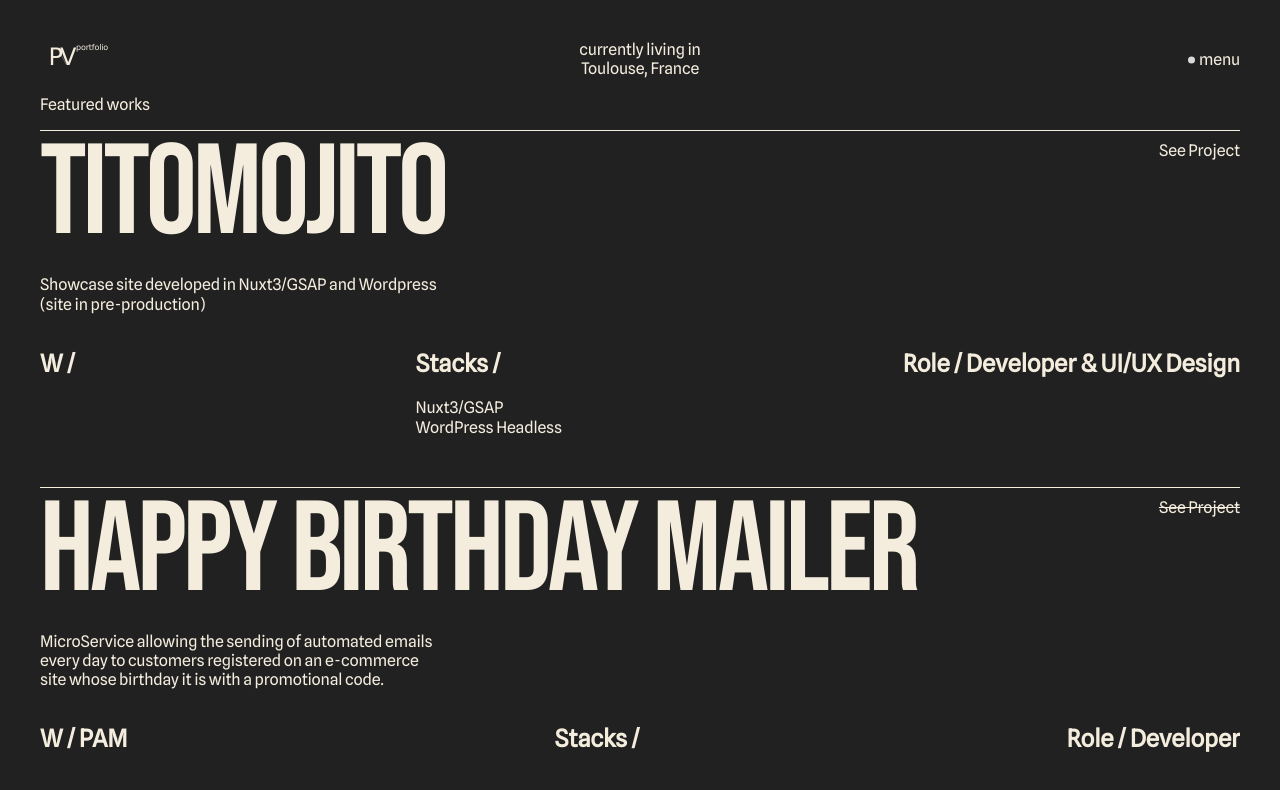
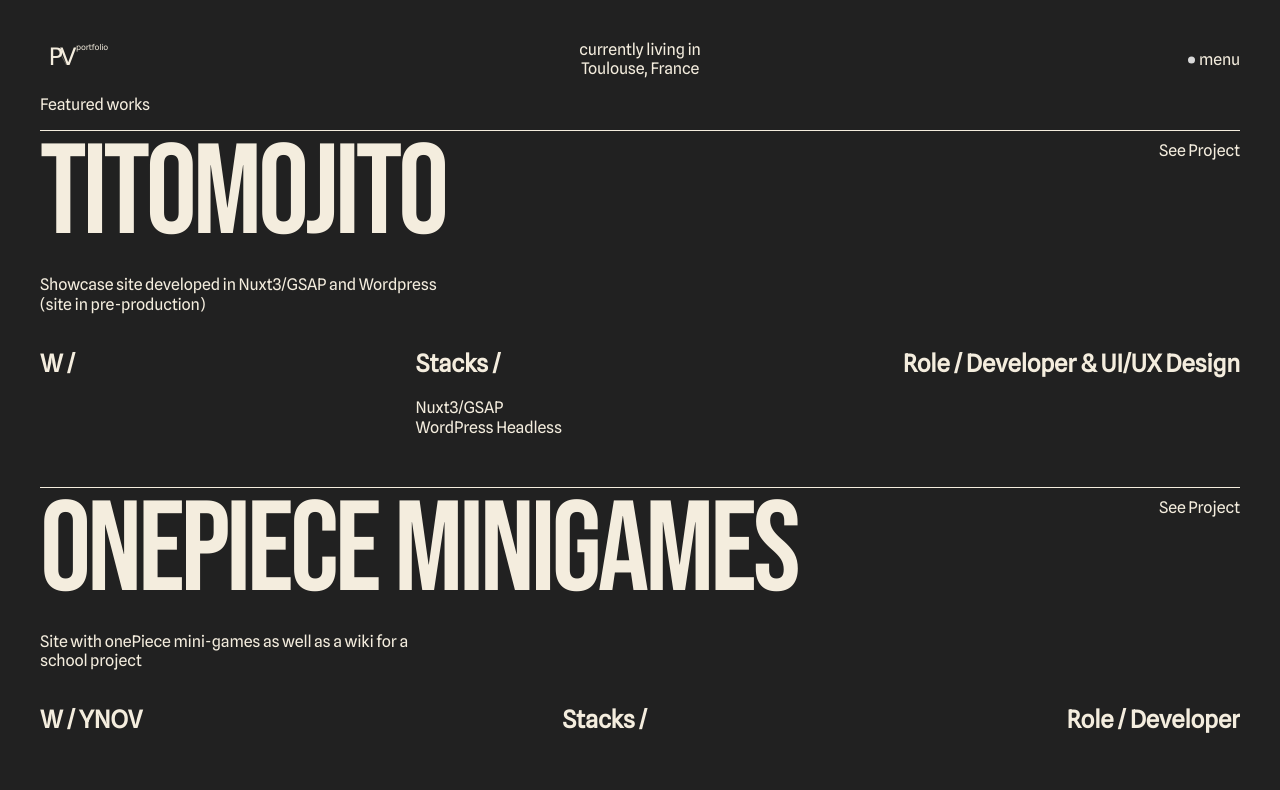
Before and after one commit to tifiloutube/my-portfolio, a Nuxt app in the folder portfolio/: page /Work in a window 1280 px wide. Shown: the top 790 px of the page. Built offline with nearby package versions, Linux system fonts and the light colour scheme.

Commit message:
Update ExperiencePro.vue

```diff
--- a/portfolio/components/WorkPage/ExperiencePro.vue
+++ b/portfolio/components/WorkPage/ExperiencePro.vue
@@ -105,6 +105,45 @@
           <div>
             <h2>
               Role / Developer & UI/UX Design
+            </h2>
+          </div>
+        </div>
+      </div>
+      <div class="project">
+        <div class="container-title">
+          <h1 class="h2 project-title">
+            OnePiece MiniGames
+          </h1>
+          <a href="https://github.com/tifiloutube/React-OnePiece" target="_blank" class="project-git">
+            See Project
+          </a>
+        </div>
+        <div class="project-description">
+          <p>
+            Site with onePiece mini-games as well as a wiki for a school project
+          </p>
+        </div>
+        <div class="project-collaborateurs">
+          <div>
+            <h2>
+              W / YNOV
+            </h2>
+          </div>
+          <div>
+            <h2>
+              Stacks /
+            </h2>
+            <div>
+              <ul>
+                <li>
+                  React
+                </li>
+              </ul>
+            </div>
+          </div>
+          <div>
+            <h2>
+              Role / Developer
             </h2>
           </div>
         </div>
```
